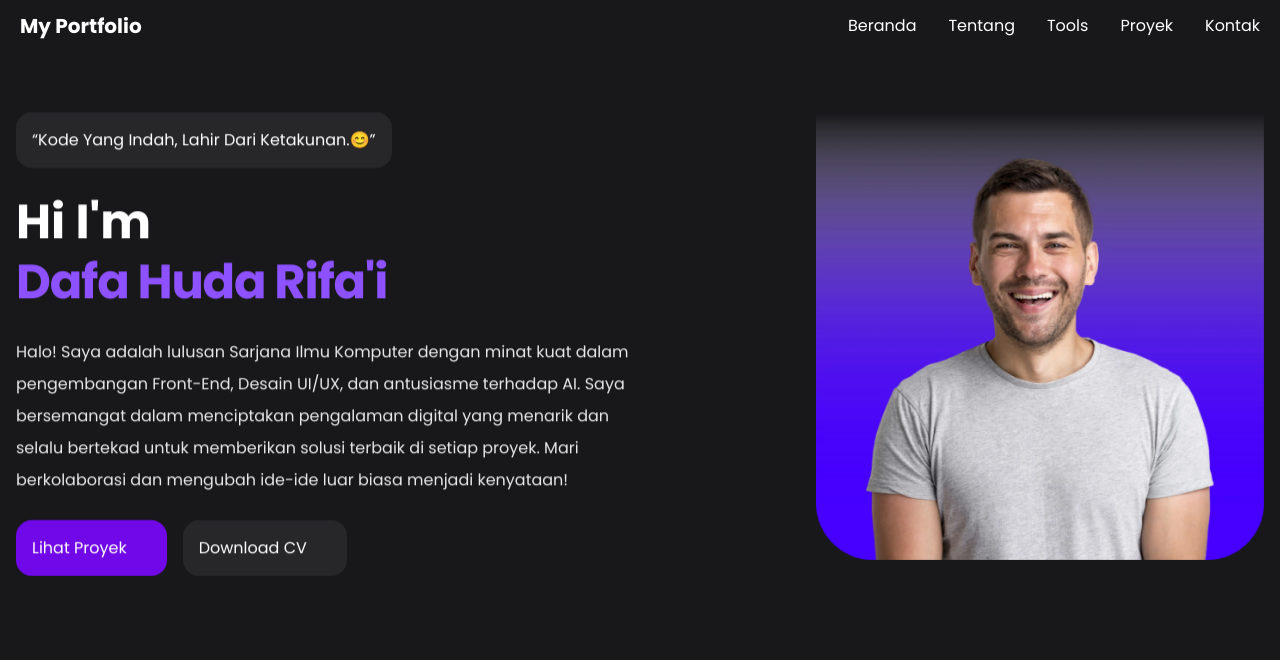
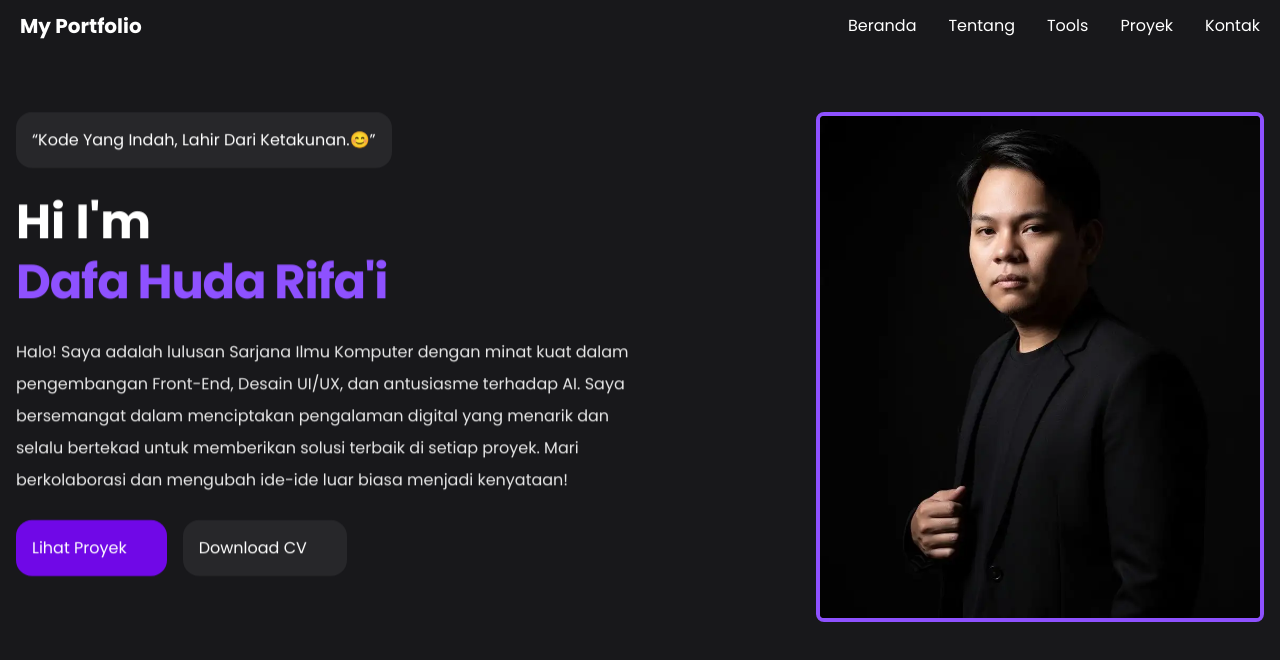
Before and after one commit to dafahuda/myportfolio, a React (Vite) app: page / in a window 1280 px wide. Shown: the top 660 px of the page. Built offline with nearby package versions, Linux system fonts and the light colour scheme; some icons are missing.

Commit message:
feat: add border and adjust size of hero image

```diff
--- a/src/pages/HeroSection.jsx
+++ b/src/pages/HeroSection.jsx
@@ -27,7 +27,7 @@ const HeroSection = () => {
       <img
         src={DataImage.HeroImage}
         alt="Hero Image"
-        className="w-full max-w-md md:order-2 md:ml-auto fade-in"
+        className="w-full max-w-md h-auto md:order-2 md:ml-auto fade-in border-4 border-violet-500 rounded-lg"
         loading="lazy"
       />
       <div className="fade-in md:order-1">
```
Also changed, not shown: public/assets/hero-img.webp.
